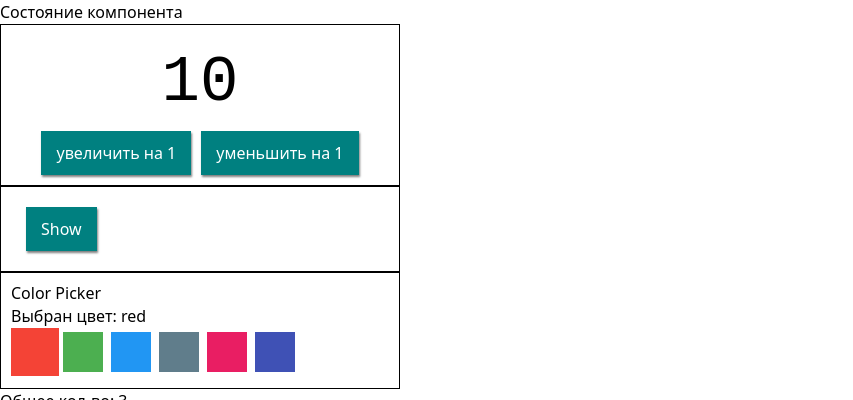
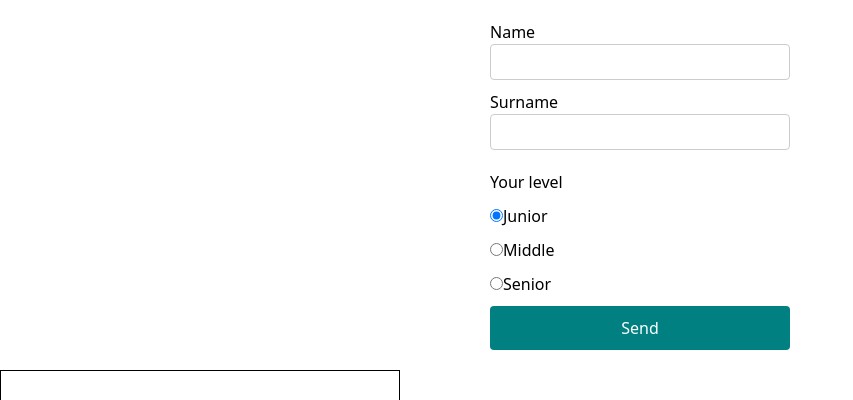
Before and after one commit to VadBorovec/react-test, a React (Create React App) app: page / in a window 1280 px wide. Shown: the top 400 px of the page, without its empty margins (0-853 px from the left). Built offline with nearby package versions, Linux system fonts and the light colour scheme.

Commit message:
add form

```diff
--- a/package.json
+++ b/package.json
@@ -18,6 +18,7 @@
     "react-jss": "^10.10.0",
     "react-scripts": "5.0.1",
     "sass": "^1.62.1",
+    "shortid": "^2.2.16",
     "web-vitals": "^2.1.4",
     "yup": "^1.1.1"
   },
--- a/src/App.jsx
+++ b/src/App.jsx
@@ -167,6 +167,7 @@ import Counter from './components/Counter';
 import Dropdown from './components/Dropdown';
 import ColorPicker from './components/ColorPicker';
 import TodoList from './components/TodoList';
+import Form from './components/TodoList/Form';
 import initialTodos from './components/TodoList/todos.json';
 
 const colorPickerOptions = [
@@ -182,11 +183,17 @@ class App extends Component {
   state = {
     todos: initialTodos,
   };
+
   deleteTodo = todoId => {
     this.setState(prevState => ({
       todos: prevState.todos.filter(todo => todo.id !== todoId),
     }));
   };
+
+  formSubmitHandler = data => {
+    console.log(data);
+  };
+
   render() {
     const { todos } = this.state;
     const totalTodoCount = todos.length;
@@ -196,7 +203,7 @@ class App extends Component {
     );
     return (
       <>
-        <h1>Состояние компонента</h1>
+        <Form onSubmit={this.formSubmitHandler} />
 
         <Counter initialValue={10} />
         <Dropdown />
--- /dev/null
+++ b/src/components/TodoList/Filter.js
@@ -0,0 +1,10 @@
+import React from 'react';
+
+const Filter = ({ value, onChange }) => (
+  <label>
+    Фильтр по имени
+    <input type="text" value={value} onChange={onChange} />
+  </label>
+);
+
+export default Filter;
--- /dev/null
+++ b/src/components/TodoList/Form.css
@@ -0,0 +1,36 @@
+.Form {
+    display: flex;
+    flex-direction: column;
+    max-width: 300px;
+    margin: 20px auto;
+
+}
+
+.Form__label {
+    margin-bottom: 10px;
+}
+
+.Form__input {
+    padding: 5px;
+    width: 100%;
+    border: 1px solid #ccc;
+    border-radius: 4px;
+}
+
+.Form__text {
+    margin: 10px 0;
+}
+
+.Form__btn {
+    padding: 10px;
+    background-color: teal;
+    color: #fff;
+    border: none;
+    border-radius: 4px;
+    cursor: pointer;
+}
+
+.Form__btn:disabled {
+    opacity: 0.5;
+    cursor: not-allowed;
+}
--- /dev/null
+++ b/src/components/TodoList/Form.js
@@ -0,0 +1,155 @@
+import React, { Component } from 'react';
+import shortid from 'shortid';
+import './Form.css';
+
+class Form extends Component {
+  state = {
+    name: '',
+    tag: '',
+    experience: 'junior',
+    licence: true,
+  };
+
+  nameInputId = shortid.generate();
+  tagInputId = shortid.generate();
+
+  handleChange = e => {
+    // console.log(e.currentTarget);
+    // console.log(e.currentTarget.name);
+    // console.log(e.currentTarget.value);
+    const { name, value } = e.currentTarget;
+
+    this.setState({ [name]: value });
+  };
+
+  handleSubmit = e => {
+    e.preventDefault();
+
+    this.props.onSubmit(this.state);
+
+    this.reset();
+  };
+
+  handleLicenceChange = e => {
+    console.log(e.currentTarget.checked);
+
+    this.setState({ licence: e.currentTarget.checked });
+  };
+
+  reset = () => {
+    this.setState({ name: '', tag: '' });
+  };
+
+  render() {
+    return (
+      <form class="Form" onSubmit={this.handleSubmit}>
+        <label class="Form__label" htmlFor={this.nameInputId}>
+          Name
+          <input
+            class="Form__input"
+            type="text"
+            name="name"
+            value={this.state.name}
+            onChange={this.handleChange}
+            id={this.nameInputId}
+          />
+        </label>
+        <label class="Form__label" htmlFor={this.tagInputId}>
+          Surname
+          <input
+            class="Form__input"
+            type="text"
+            name="tag"
+            value={this.state.tag}
+            onChange={this.handleChange}
+            id={this.tagInputId}
+          />
+        </label>
+
+        <p class="Form__text">Your level</p>
+
+        <label class="Form__label">
+          <input
+            type="radio"
+            name="experience"
+            value="junior"
+            onChange={this.handleChange}
+            checked={this.state.experience === 'junior'}
+          />
+          Junior
+        </label>
+
+        <label class="Form__label">
+          <input
+            type="radio"
+            name="experience"
+            value="middle"
+            onChange={this.handleChange}
+            checked={this.state.experience === 'middle'}
+          />
+          Middle
+        </label>
+        <label class="Form__label">
+          <input
+            type="radio"
+            name="experience"
+            value="senior"
+            onChange={this.handleChange}
+            checked={this.state.experience === 'senior'}
+          />
+          Senior
+        </label>
+
+        <button class="Form__btn" type="submit" disabled={!this.state.licence}>
+          Send
+        </button>
+      </form>
+    );
+  }
+}
+
+export default Form;
+
+//     return (
+//       <form onSubmit={this.handleSubmit}>
+//         <label htmlFor={this.nameInputId}>
+//           Имя
+//           <input
+//             type="text"
+//             name="name"
+//             value={this.state.name}
+//             onChange={this.handleChange}
+//             id={this.nameInputId}
+//           />
+//         </label>
+//         <br />
+//         <label htmlFor={this.tagInputId}>
+//           Прозвище
+//           <input
+//             type="text"
+//             name="tag"
+//             value={this.state.tag}
+//             onChange={this.handleChange}
+//             id={this.tagInputId}
+//           />
+//         </label>
+
+//         <br />
+
+//         <label>
+//           <input
+//             type="checkbox"
+//             name="licence"
+//             checked={this.state.licence}
+//             onChange={this.handleLicenceChange}
+//           />
+//           Согласен с условием
+//         </label>
+
+//         <button type="submit" disabled={!this.state.licence}>
+//           Отправить
+//         </button>
+//       </form>
+//     );
+//   }
+// }
```
Also changed, not shown: 1 other file (tests, documents, lock files or other folders).
